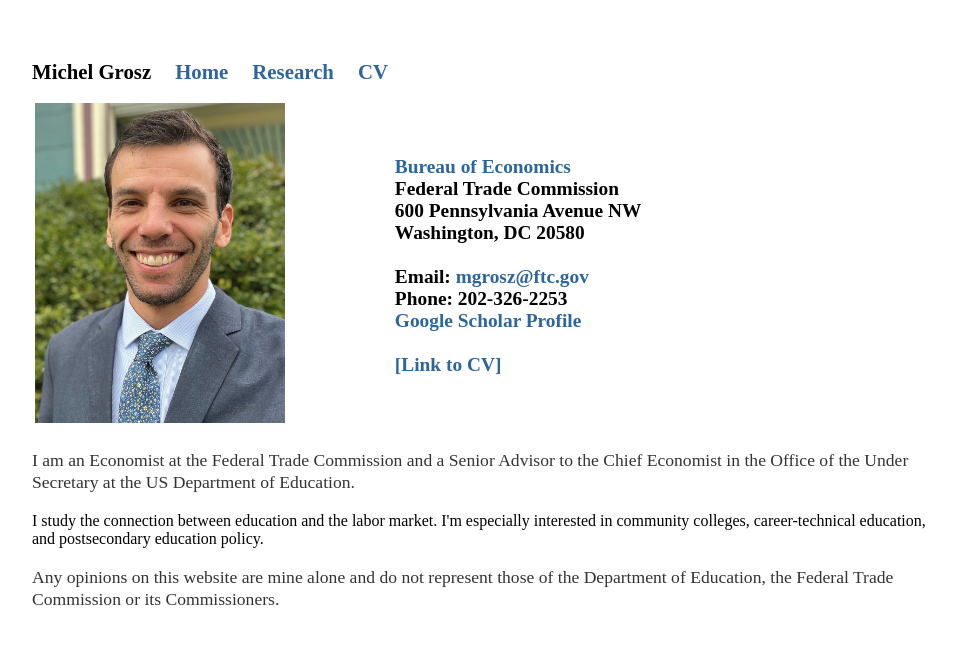
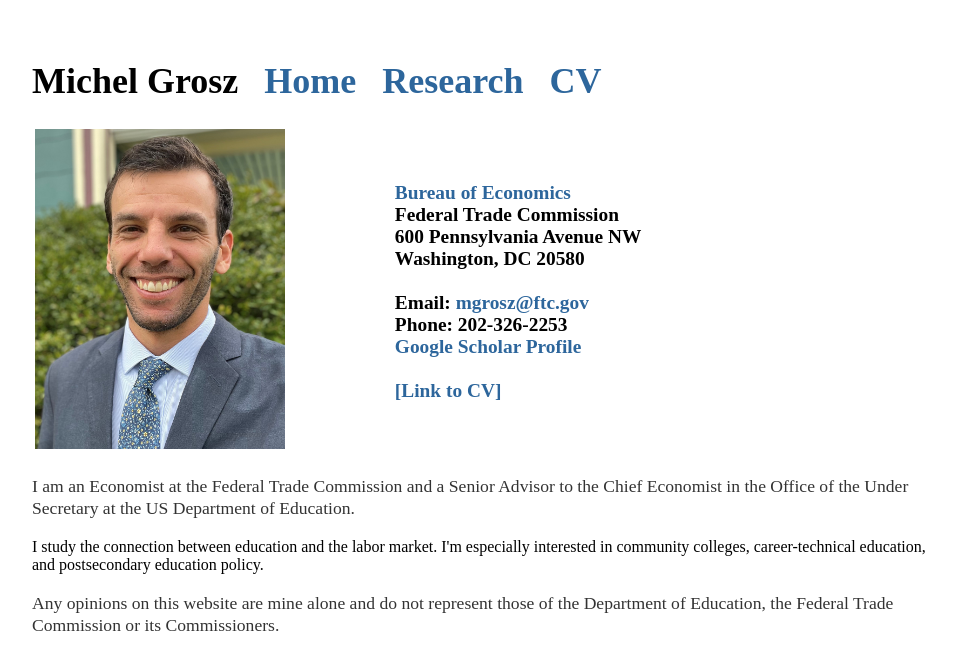
Before and after one commit to mzgrosz/mzgrosz.github.io, a Jekyll site: the page built from index.html, in a window 1280 px wide. Shown: the top 670 px of the page, without its empty margins (160-1116 px from the left). Built offline with Jekyll 4.4.1, drawn with Linux system fonts in a browser that asks for light colours.

Commit message:
Update main.css

```diff
--- a/css/main.css
+++ b/css/main.css
@@ -7,11 +7,12 @@ nav ul, footer ul {
     padding: 0px;
     list-style: none;
     font-weight: bold;
+    font-size: 1.5em;
 }
 nav ul li, footer ul li {
     display: inline;
     margin-right: 20px;
-    font-size: 1.3em;
+    font-size: 1.5em;
 }
 a {
     text-decoration: none;
@@ -44,12 +45,12 @@ footer {
 
 ul.posts {
     margin: 20px auto 40px;
-    font-size: 1.3em;
+    font-size: 1.5em;
 }
 
 ul.posts li {
     list-style: none;
-    font-size: 1.3em;
+    font-size: 1.5em;
 }
 
 th {
```
